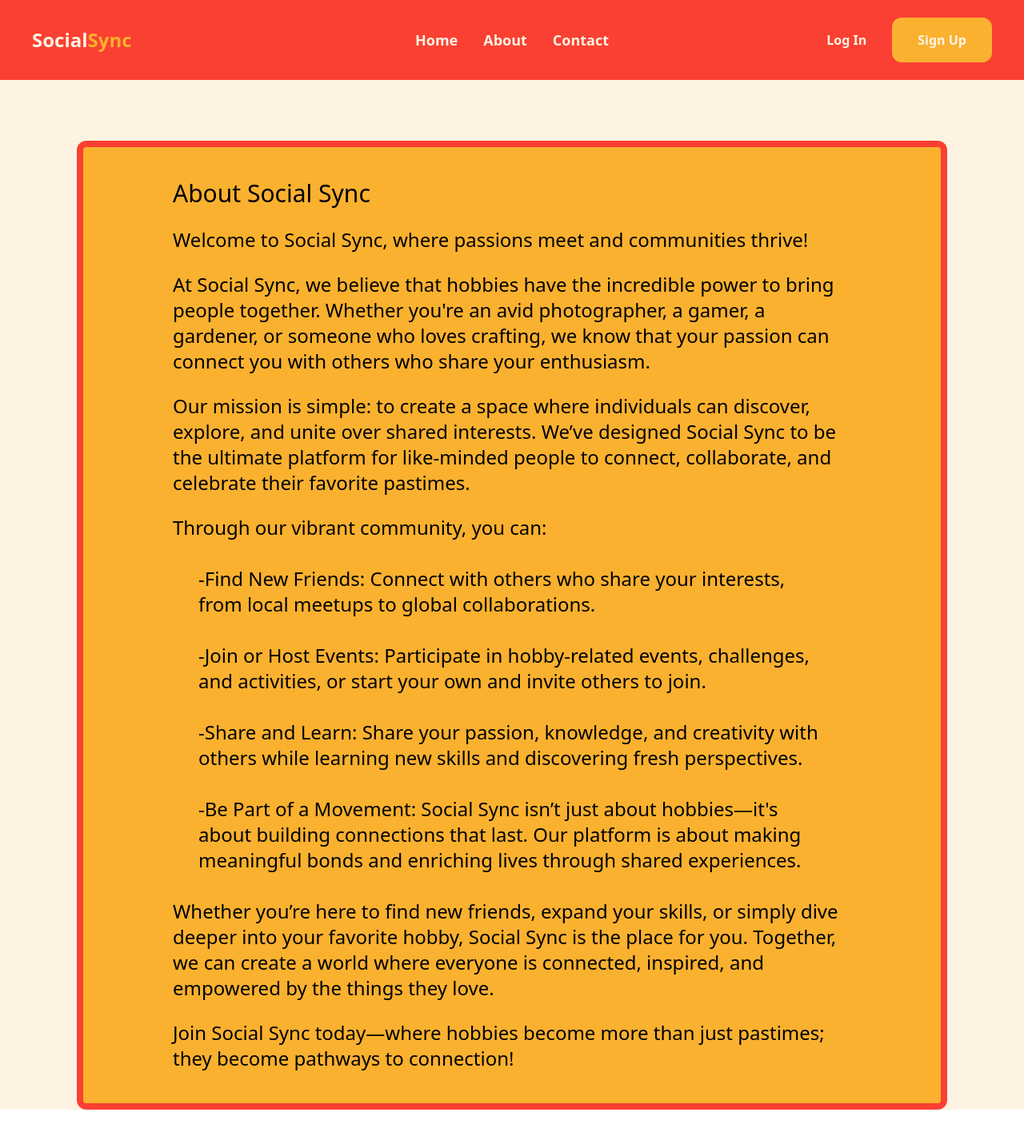
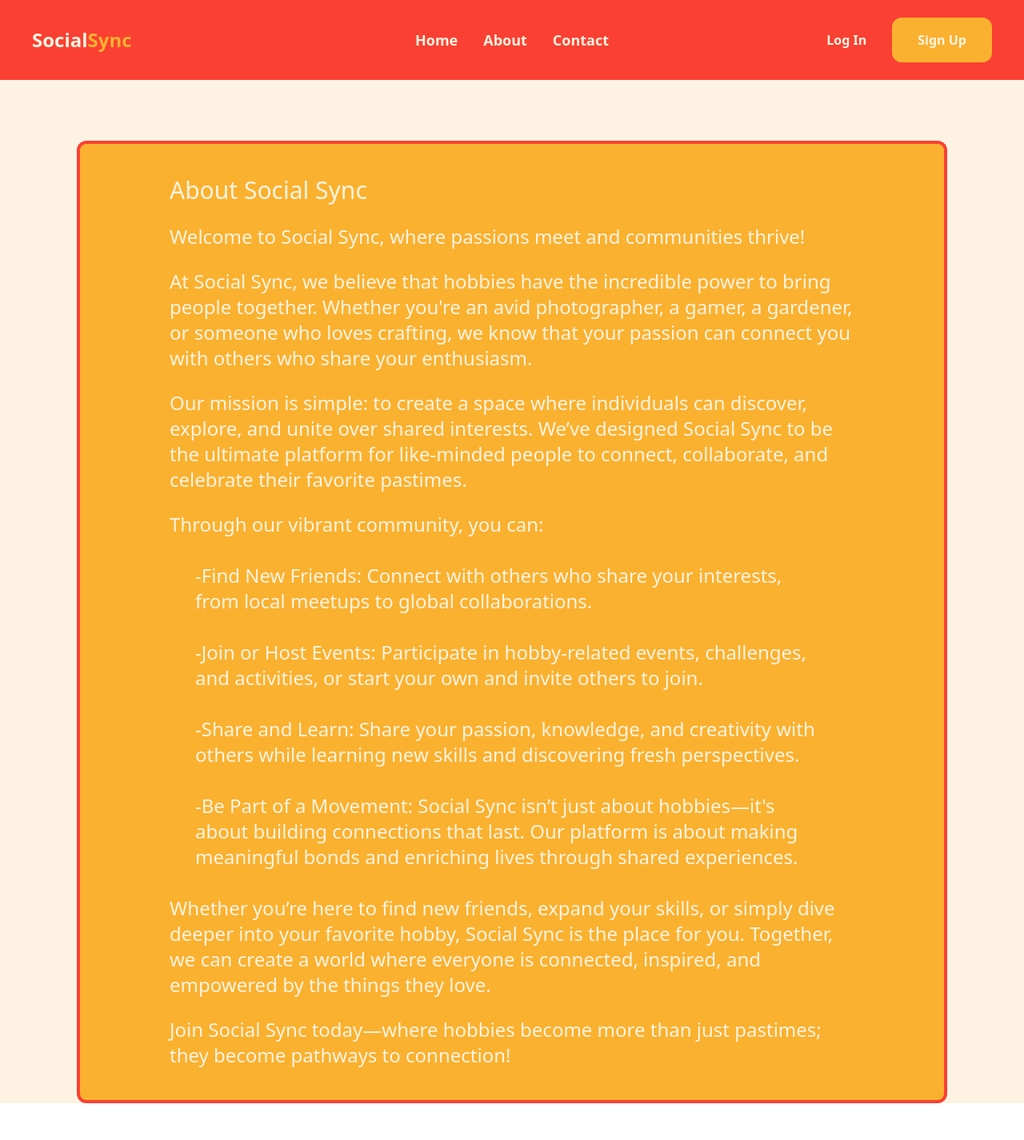
Before and after one commit to mihai888nextlab/Proiect-CtrlAltElite, a Next.js app: page /about in a window 1280 px wide. Shown: the top 1426 px of the page at 80% size. Built offline with nearby package versions, Linux system fonts and the light colour scheme.

Commit message:
Update about.tsx

```diff
--- a/src/pages/about.tsx
+++ b/src/pages/about.tsx
@@ -5,18 +5,18 @@ export default function About() {
     <div>
       <Header />
       <main className="min-h-screen bg-background pt-32">
-        <div className="bg-primary py-4 mx-24 my-12 rounded-xl border-header border-8">
-            <h1 className="text-3xl mx-28 my-6">About Social Sync</h1>
-            <p className="text-2xl mx-28 my-6">Welcome to Social Sync, where passions meet and communities thrive!</p>
-            <p className="text-2xl mx-28 my-6">At Social Sync, we believe that hobbies have the incredible power to bring people together. Whether you're an avid photographer, a gamer, a gardener, or someone who loves crafting, we know that your passion can connect you with others who share your enthusiasm.</p>
-            <p className="text-2xl mx-28 my-6">Our mission is simple: to create a space where individuals can discover, explore, and unite over shared interests. We’ve designed Social Sync to be the ultimate platform for like-minded people to connect, collaborate, and celebrate their favorite pastimes.</p>
-            <p className="text-2xl mx-28 my-6">Through our vibrant community, you can:</p>
-            <p className="text-2xl mx-36 my-8">-Find New Friends: Connect with others who share your interests, from local meetups to global collaborations.</p>
-            <p className="text-2xl mx-36 my-8">-Join or Host Events: Participate in hobby-related events, challenges, and activities, or start your own and invite others to join.</p>
-            <p className="text-2xl mx-36 my-8">-Share and Learn: Share your passion, knowledge, and creativity with others while learning new skills and discovering fresh perspectives.</p>
-            <p className="text-2xl mx-36 my-8">-Be Part of a Movement: Social Sync isn’t just about hobbies—it's about building connections that last. Our platform is about making meaningful bonds and enriching lives through shared experiences.</p>
-            <p className="text-2xl mx-28 my-6">Whether you’re here to find new friends, expand your skills, or simply dive deeper into your favorite hobby, Social Sync is the place for you. Together, we can create a world where everyone is connected, inspired, and empowered by the things they love.</p>
-            <p className="text-2xl mx-28 my-6">Join Social Sync today—where hobbies become more than just pastimes; they become pathways to connection!</p>
+        <div className="bg-primary py-4 mx-24 my-12 rounded-xl border-header border-4">
+            <h1 className="text-3xl mx-28 my-6 text-background">About Social Sync</h1>
+            <p className="text-2xl mx-28 my-6 text-background">Welcome to Social Sync, where passions meet and communities thrive!</p>
+            <p className="text-2xl mx-28 my-6 text-background">At Social Sync, we believe that hobbies have the incredible power to bring people together. Whether you're an avid photographer, a gamer, a gardener, or someone who loves crafting, we know that your passion can connect you with others who share your enthusiasm.</p>
+            <p className="text-2xl mx-28 my-6 text-background">Our mission is simple: to create a space where individuals can discover, explore, and unite over shared interests. We’ve designed Social Sync to be the ultimate platform for like-minded people to connect, collaborate, and celebrate their favorite pastimes.</p>
+            <p className="text-2xl mx-28 my-6 text-background">Through our vibrant community, you can:</p>
+            <p className="text-2xl mx-36 my-8 text-background">-Find New Friends: Connect with others who share your interests, from local meetups to global collaborations.</p>
+            <p className="text-2xl mx-36 my-8 text-background">-Join or Host Events: Participate in hobby-related events, challenges, and activities, or start your own and invite others to join.</p>
+            <p className="text-2xl mx-36 my-8 text-background">-Share and Learn: Share your passion, knowledge, and creativity with others while learning new skills and discovering fresh perspectives.</p>
+            <p className="text-2xl mx-36 my-8 text-background">-Be Part of a Movement: Social Sync isn’t just about hobbies—it's about building connections that last. Our platform is about making meaningful bonds and enriching lives through shared experiences.</p>
+            <p className="text-2xl mx-28 my-6 text-background">Whether you’re here to find new friends, expand your skills, or simply dive deeper into your favorite hobby, Social Sync is the place for you. Together, we can create a world where everyone is connected, inspired, and empowered by the things they love.</p>
+            <p className="text-2xl mx-28 my-6 text-background">Join Social Sync today—where hobbies become more than just pastimes; they become pathways to connection!</p>
         </div>
 
 
```
